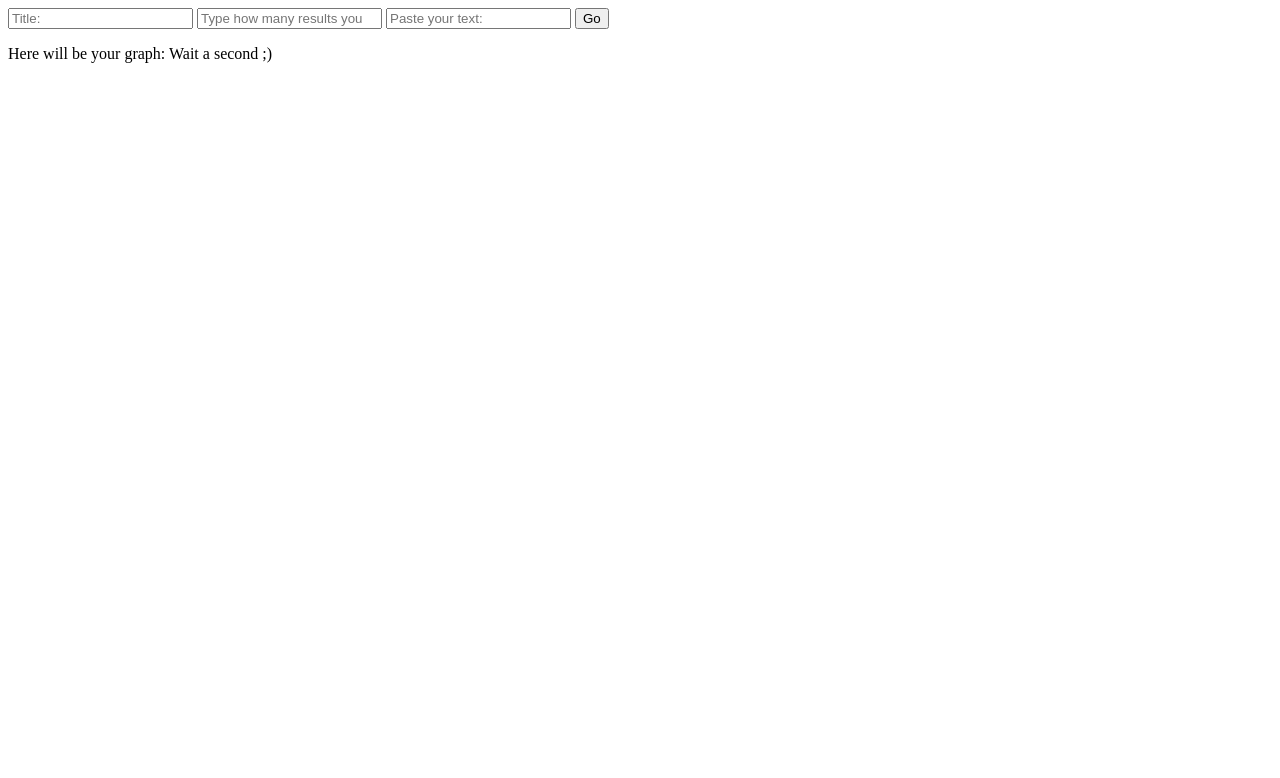
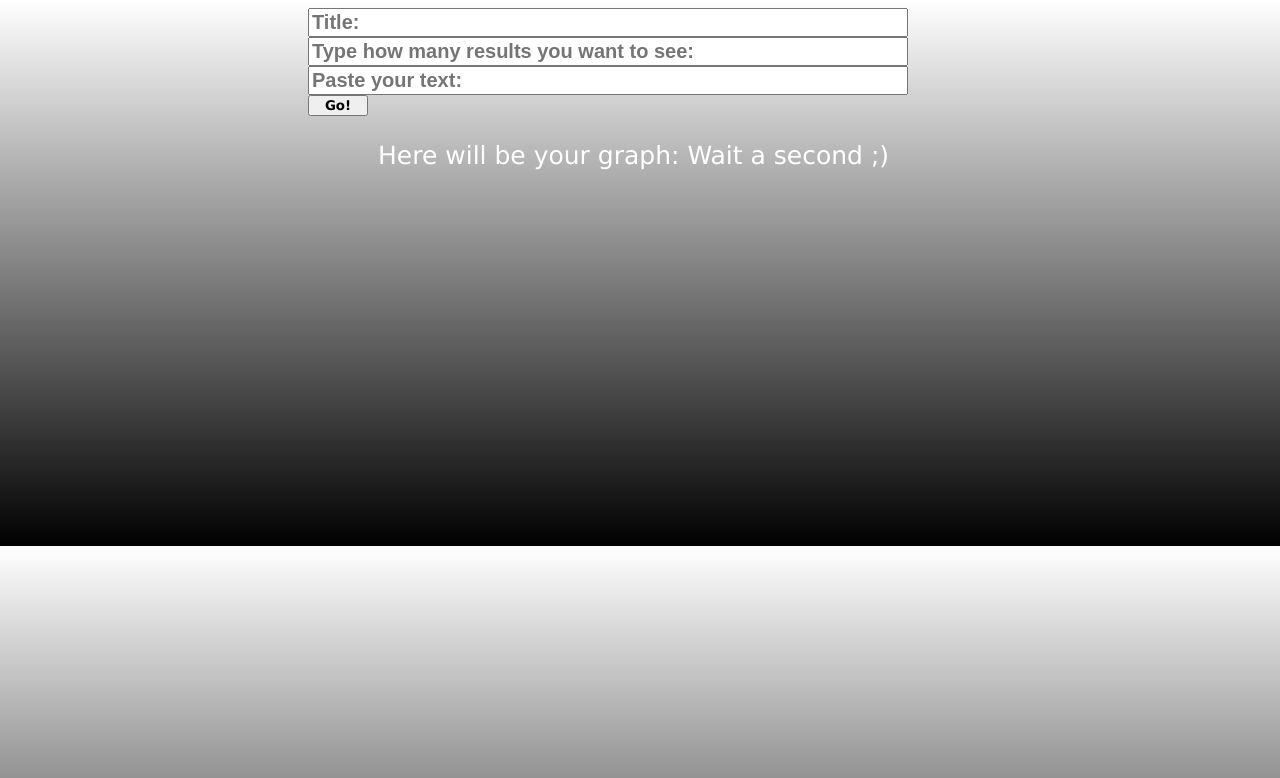
Before and after one commit to TheVerin/WordCounter, a Django app: page / in a window 1280 px wide. Shown: the top 778 px of the page. Run offline with Django 3.2, Linux system fonts and the light colour scheme; data comes from the database, SQL or seed files in the repository.

Commit message:
New look of the website - CSS styles are added

```diff
--- a/counter_core/counter/templates/index.html
+++ b/counter_core/counter/templates/index.html
@@ -1,16 +1,51 @@
 <!DOCTYPE html>
 <html>
 <head>
-    <title>Count your words!</title>
+    <title >Count your words!</title>
+    <style>
+        body{
+        background-image: linear-gradient(white, black)
+        }
+
+       .klasa {
+        padding-left: 300px;
+        padding-bottom: 325px;
+        }
+
+        input {
+        color:black;
+        width:600px;
+        font-size: 20px;
+        font-weight: bold;
+        align: center;
+        }
+
+        p{
+        font-size: 25px;
+        font-family: verdana;
+        color:white;
+        padding-left: 70px;
+        }
+
+        button{
+        font-family: verdana;
+        width:60px;
+        height:20px,
+        font-size:15px;
+        color: black;
+        font-weight: bold;
+
+        }
+    </style>
 </head>
 <body>
-    <section class="counter-ui">
-        <div class="container">
+    <section class="counter-ui" >
+        <div class="klasa">
             <form action="" method="GET">
-                <input type="search" placeholder="Title:" name="title">
-                <input type="search" placeholder="Type how many results you want to see:" name="number">
-                <input type="search" placeholder="Paste your text:" name="text">
-                <button>Go</button>
+                <input type="search" placeholder="Title:" name="title" ><br>
+                <input type="search" placeholder="Type how many results you want to see:" name="number"><br>
+                <input type="search" placeholder="Paste your text:" name="text"><br>
+                <button>Go!</button>
             </form>
             <div>
                 <p>Here will be your graph: {{result}}</p>
```
